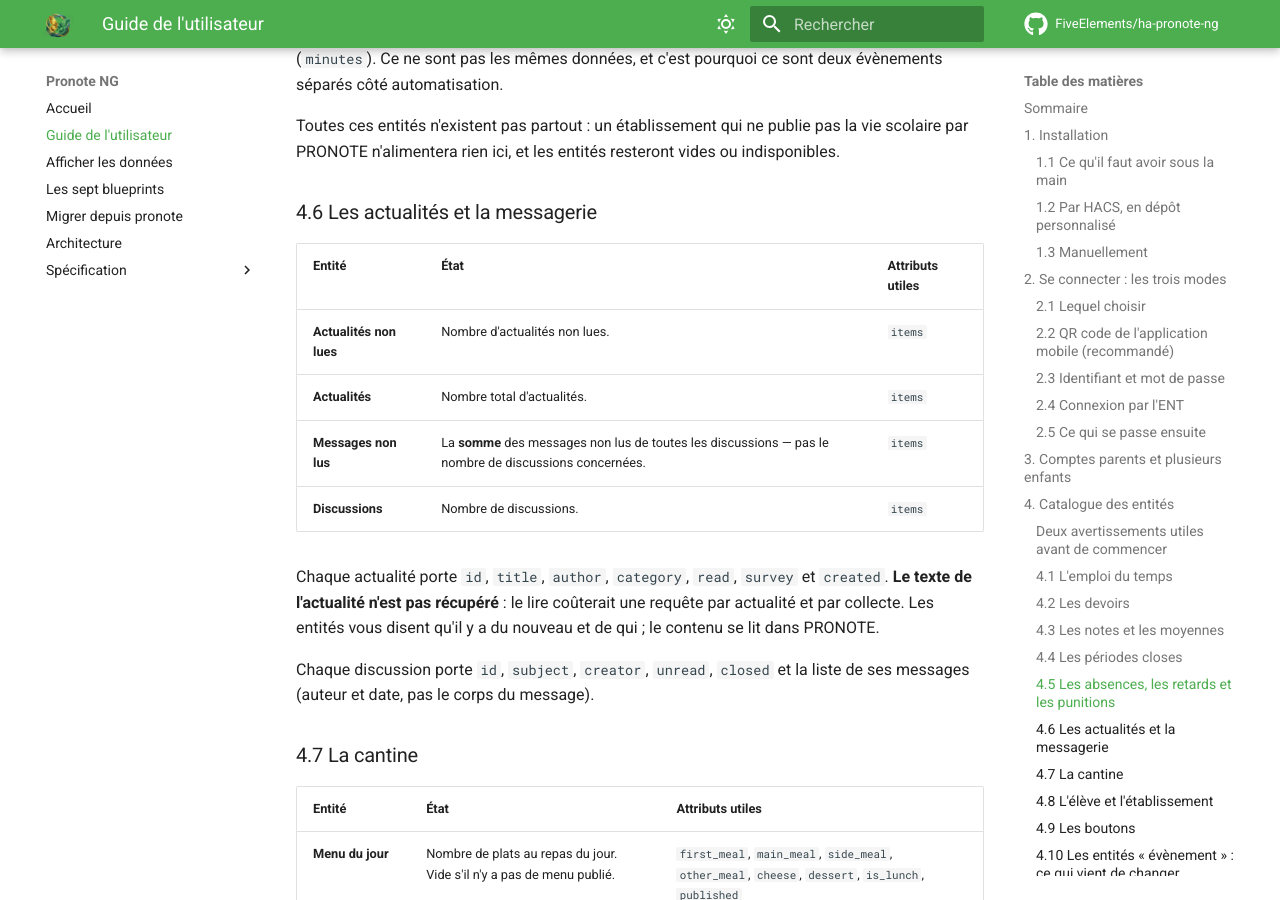
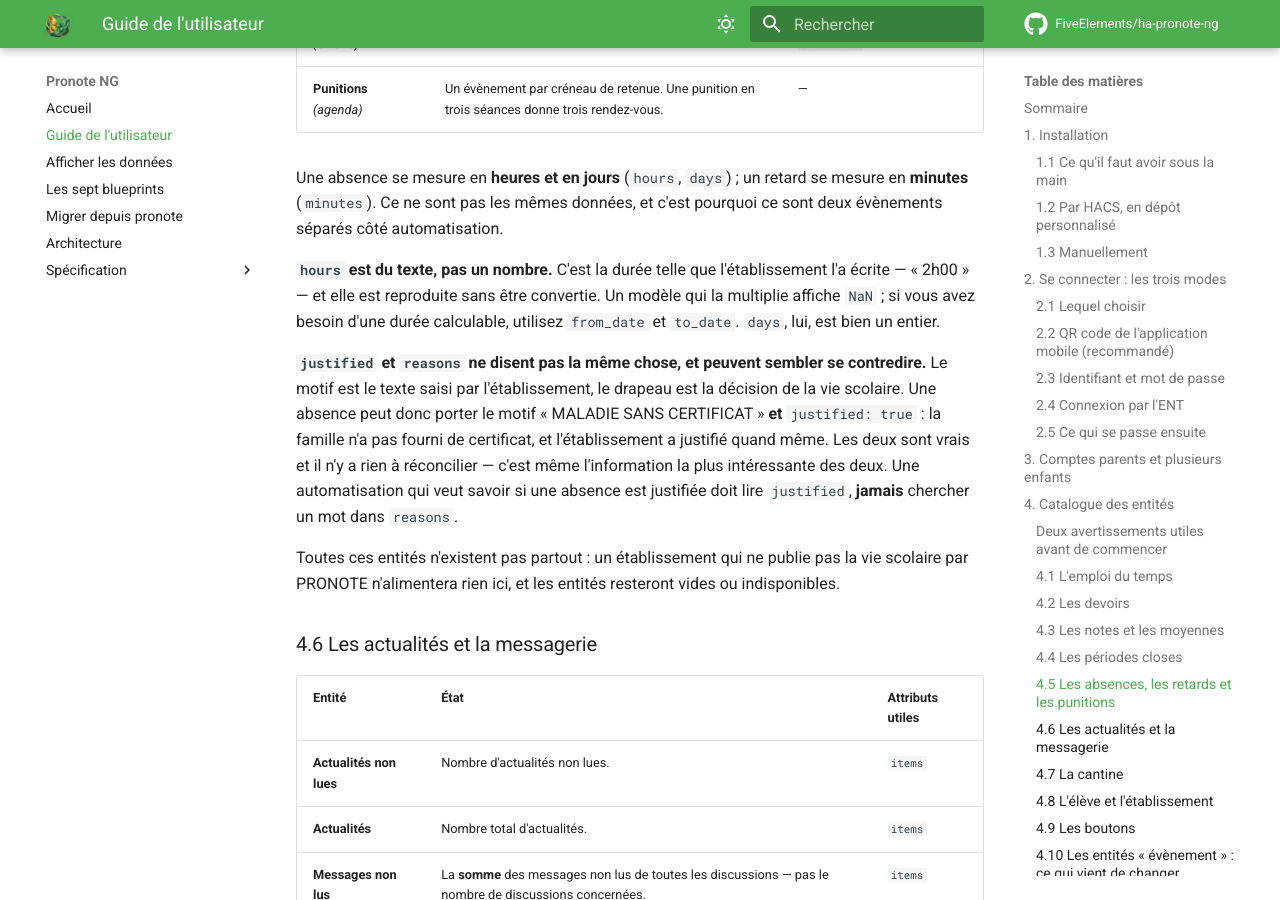
Before and after one commit to FiveElements/ha-pronote-ng, an MkDocs documentation site: the page built from docs/GUIDE-UTILISATEUR.md, in a window 1280 px wide and 900 px high, scrolled down 12441 px. Built offline with MkDocs 1.6.1 and Material for MkDocs 9.7.7, drawn with Linux system fonts in a browser that asks for light colours; comment, search, counter and statistics services are not loaded; some of the changed text lies outside the part shown.

Commit message:
docs(guide): `hours` est du texte, `justified` n'est pas `reasons`, et tout peut être déduit
Trois formes que le guide décrivait de façon à induire un lecteur en erreur.
Toutes trois mesurées sur une instance réelle par `ha-pronote-cards`, pas
supposées.

**`hours` est une chaîne** — « 2h00 », la durée telle que l'établissement l'a
écrite. Le § 4.5 disait « une absence se mesure en heures et en jours
(`hours`, `days`) », ce qui invite à calculer avec. Une carte l'a multipliée par
60 et affichait « NaN h NaN ». L'annexe A le disait déjà ; le guide, qui est
l'endroit où on va chercher de quoi écrire un modèle, ne le disait pas. La
sortie de secours est nommée : `from_date` et `to_date` pour une durée
calculable.

**`justified` et `reasons` ne parlent pas de la même chose.** Relevé réel : une
absence porte le motif « MALADIE SANS CERTIFICAT » **et** `justified: true`. Ce
n'est pas une incohérence — le motif est le texte de l'établissement, le drapeau
est la décision de la vie scolaire, et le second dit que l'absence a été
justifiée malgré le premier. La conséquence est directement une règle
d'automatisation : lire `justified`, jamais chercher un mot dans `reasons`. Une
condition qui cherchait « sans certificat » conclurait exactement le contraire
de la vérité.

**`end_inferred` peut être vrai partout.** Le § 4.1 le présentait comme un
drapeau qui distingue quelques cours des autres et suggérait un « environ » par
cours. Relevé : **37 créneaux sur 37** déduits sur cette installation, le champ
toujours présent, jamais `false`. Un marqueur par ligne devient alors du bruit
plutôt qu'une information. Le § 7 du guide de migration disait déjà « sur
certains établissements, tous les cours » ; le § 4.1 ne le disait pas.

Au passage, le § 10.5 nomme maintenant la version où la migration atterrit,
**v0.0.10**, confirmée par `ha-pronote-core`. Le signalement de réparation
attend ses chaînes générées et n'est toujours pas documenté.

`mkdocs build --strict` vert en conteneur propre.

Co-Authored-By: Claude Opus 5 (1M context) <noreply@anthropic.com>

```diff
--- a/docs/GUIDE-UTILISATEUR.md
+++ b/docs/GUIDE-UTILISATEUR.md
@@ -340,6 +340,12 @@ grande majorité des cas, mais elle est une déduction : si vous affichez cette
 heure sur un tableau de bord, `end_inferred` vous permet d'ajouter un
 « environ ».
 
+Ne comptez pas sur ce drapeau pour distinguer quelques cours des autres :
+**certains établissements ne publient aucune heure de fin**, et le drapeau vaut
+alors « vrai » sur la journée entière. Un relevé sur une installation réelle
+donne 37 créneaux sur 37 déduits. Un marqueur « environ » posé par cours devient
+alors du bruit ; une mention unique en bas de la carte dit la même chose mieux.
+
 L'entité **Vacances** est une déduction, et son attribut `inferred` le dit
 franchement : PRONOTE ne publie pas de calendrier des vacances, la seule preuve
 disponible est l'absence de cours. Elle sera donc également active si
@@ -432,6 +438,21 @@ sont relues qu'une fois par jour : une période close ne change plus.
 Une absence se mesure en **heures et en jours** (`hours`, `days`) ; un retard se
 mesure en **minutes** (`minutes`). Ce ne sont pas les mêmes données, et c'est
 pourquoi ce sont deux évènements séparés côté automatisation.
+
+**`hours` est du texte, pas un nombre.** C'est la durée telle que
+l'établissement l'a écrite — « 2h00 » — et elle est reproduite sans être
+convertie. Un modèle qui la multiplie affiche `NaN` ; si vous avez besoin d'une
+durée calculable, utilisez `from_date` et `to_date`. `days`, lui, est bien un
+entier.
+
+**`justified` et `reasons` ne disent pas la même chose, et peuvent sembler se
+contredire.** Le motif est le texte saisi par l'établissement, le drapeau est la
+décision de la vie scolaire. Une absence peut donc porter le motif
+« MALADIE SANS CERTIFICAT » **et** `justified: true` : la famille n'a pas fourni
+de certificat, et l'établissement a justifié quand même. Les deux sont vrais et
+il n'y a rien à réconcilier — c'est même l'information la plus intéressante des
+deux. Une automatisation qui veut savoir si une absence est justifiée doit lire
+`justified`, **jamais** chercher un mot dans `reasons`.
 
 Toutes ces entités n'existent pas partout : un établissement qui ne publie pas
 la vie scolaire par PRONOTE n'alimentera rien ici, et les entités resteront
```
Also changed, not shown: other parts of docs/GUIDE-UTILISATEUR.md (+3 -3 lines).
